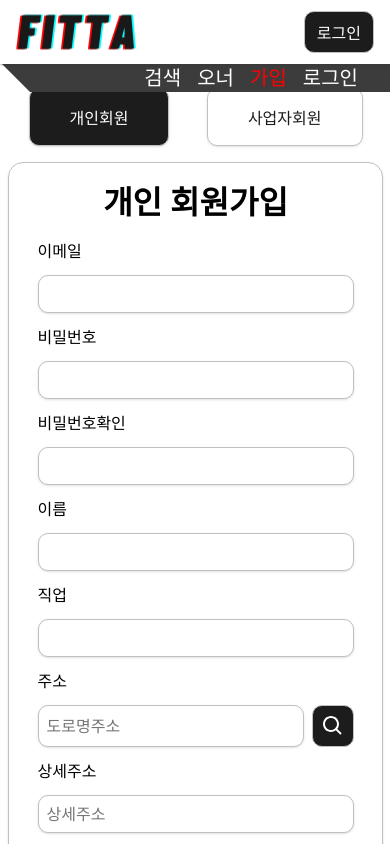
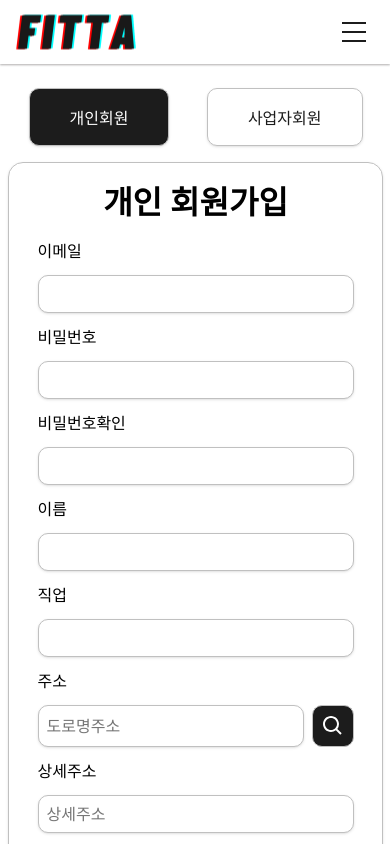
Before and after one commit to yiminwook/fitta, a React (Create React App) app: page /signup/member in a window 390 px wide. Shown: the top 844 px of the page. Built offline with nearby package versions, Linux system fonts and the light colour scheme; no server answers; a web font is replaced by a local one.

Commit message:
Add: mobile sidebar

```diff
--- a/src/components/layout/Layout.module.scss
+++ b/src/components/layout/Layout.module.scss
@@ -6,9 +6,14 @@
   min-width: $min-width;
   min-height: calc(100vh - 4rem - 5rem - 1rem);
   max-width: calc(map-get($points, xl) - 0.5rem * 2);
+  padding: 0.5rem;
   margin: auto;
-  padding: 0.5rem;
   background-color: map-get($colors, white);
+
+  @include min-width(map-get($points, ss)) {
+    min-height: calc(100vh - 4rem - 5rem - 1.75rem - 0.5rem);
+    padding: 1.75rem 0.5rem 0.5rem 0.5rem;
+  }
 }
 
 .footer {
--- a/src/components/layout/header/Header.module.scss
+++ b/src/components/layout/header/Header.module.scss
@@ -37,10 +37,6 @@
           width: 7.5rem;
           height: 4rem;
 
-          span {
-            @extend %blind;
-          }
-
           &::after {
             content: '';
             position: absolute;
@@ -53,10 +49,14 @@
           }
         }
 
-        ul {
-          display: flex;
+        .headerRight {
+          display: none;
           align-items: center;
           gap: 1rem;
+
+          @include min-width(map-get($points, ss)) {
+            display: flex;
+          }
 
           .signInButton {
             @extend %button-black;
@@ -160,6 +160,11 @@
       max-width: map-get($points, xl);
       overflow: hidden;
       transition: height 0.3s ease;
+      display: none;
+
+      @include min-width(map-get($points, ss)) {
+        display: block;
+      }
 
       &::before {
         width: 100%;
--- a/src/components/layout/header/Header.tsx
+++ b/src/components/layout/header/Header.tsx
@@ -4,6 +4,9 @@ import { handleAxiosError } from '@/models/customAxios';
 import axios from 'axios';
 import { Link } from 'react-router-dom';
 import Profile from '@/components/layout/header/Profile';
+import { useState } from 'react';
+import SidebarButton from '@/components/layout/header/SidebarButton';
+import Sidebar from '@/components/layout/header/Sidebar';
 
 interface HeaderProps {
   userData: any;
@@ -11,6 +14,12 @@ interface HeaderProps {
 }
 
 const Header = ({ userData, handleUserData }: HeaderProps) => {
+  const [showSidebar, setShowSidebar] = useState(false);
+
+  const toggleSidebar = () => {
+    setShowSidebar((pre) => !pre);
+  };
+
   const onClick = async () => {
     try {
       const response = await axios.get<{ userData: string }>('/userDummy.json');
@@ -28,10 +37,10 @@ const Header = ({ userData, handleUserData }: HeaderProps) => {
           <div className={header['headerInner']}>
             <Link to="/">
               <div className={header['logo']}>
-                <span>logo</span>
+                <span className="blind">logo</span>
               </div>
             </Link>
-            <ul>
+            <ul className={header['headerRight']}>
               {!userData ? (
                 <li>
                   <a>
@@ -46,6 +55,8 @@ const Header = ({ userData, handleUserData }: HeaderProps) => {
                 </li>
               )}
             </ul>
+            <SidebarButton showSidebar={showSidebar} toggleSidebar={toggleSidebar} />
+            {showSidebar ? <Sidebar /> : null}
           </div>
         </div>
         <nav className={header['headerNav']}>
--- /dev/null
+++ b/src/components/layout/header/Sidebar.module.scss
@@ -0,0 +1,78 @@
+@import '@/styles/mixin.scss';
+@import '@/styles/var.scss';
+@import '@/styles/placeholder.scss';
+
+.toggleButton {
+  position: relative;
+  cursor: pointer;
+  z-index: $nav-z-index + 2;
+  padding: 0.5rem;
+  border-radius: 5px;
+  transition: background-color 0.3s ease;
+
+  &:hover {
+    background-color: map-get($colors, gray);
+  }
+
+  @include min-width(map-get($points, ss)) {
+    display: none;
+  }
+
+  span {
+    width: 1.5rem;
+    height: 2.5px;
+    margin-bottom: 0.4rem;
+    background-color: map-get($colors, black);
+    transition: all 0.3s ease;
+
+    &:last-of-type {
+      margin-bottom: 0;
+    }
+  }
+
+  &.active {
+    span:nth-of-type(1) {
+      transform: rotateZ(405deg) translateY(0.4rem) translateX(0.375rem);
+    }
+    span:nth-of-type(2) {
+      transform: rotateZ(-360deg);
+      opacity: 0;
+    }
+    span:nth-of-type(3) {
+      transform: rotateZ(-405deg) translateY(-0.4rem) translateX(0.375rem);
+    }
+  }
+}
+
+.sidebar {
+  position: fixed;
+  z-index: $nav-z-index + 1;
+  background-color: #fff;
+  top: 0;
+  left: 0;
+  width: calc(100vw - 2rem);
+  height: calc(100vh - 2rem);
+  padding: 1rem 1rem 1rem 1rem;
+
+  @include min-width(map-get($points, ss)) {
+    display: none;
+  }
+
+  header {
+    height: 2rem;
+  }
+
+  ul {
+    display: flex;
+    flex-direction: column;
+    gap: 0.5rem;
+
+    li {
+      font-size: 1.5rem;
+      a {
+        button {
+        }
+      }
+    }
+  }
+}
--- /dev/null
+++ b/src/components/layout/header/Sidebar.tsx
@@ -0,0 +1,22 @@
+import NavChild from '@/components/common/NavChild';
+import sidebar from '@/components/layout/header/Sidebar.module.scss';
+
+const Sidebar = () => {
+  return (
+    <aside className={sidebar['sidebar']}>
+      <header>
+        <h1 className="blind">사이드바</h1>
+      </header>
+      <ul>
+        {/* pageLink 임시 */}
+        <NavChild to="/search" content="검색" />
+        <NavChild to="/owner/123" content="오너" />
+        <NavChild to="/signup" content="가입" />
+        <NavChild to="/signin" content="로그인" />
+        <NavChild to="" content="로그아웃" />
+      </ul>
+    </aside>
+  );
+};
+
+export default Sidebar;
--- /dev/null
+++ b/src/components/layout/header/SidebarButton.tsx
@@ -0,0 +1,18 @@
+import sidebar from '@/components/layout/header/Sidebar.module.scss';
+
+interface SidebarButtonProps {
+  showSidebar: boolean;
+  toggleSidebar: () => void;
+}
+
+const SidebarButton = ({ showSidebar, toggleSidebar }: SidebarButtonProps) => {
+  return (
+    <div className={[sidebar['toggleButton'], showSidebar ? sidebar['active'] : ''].join(' ')} onClick={toggleSidebar}>
+      <span />
+      <span />
+      <span />
+    </div>
+  );
+};
+
+export default SidebarButton;
--- a/src/styles/Global.scss
+++ b/src/styles/Global.scss
@@ -23,6 +23,7 @@ p,
 ol,
 ul,
 li,
+span,
 input,
 label,
 button {
@@ -61,3 +62,12 @@ button {
     cursor: default;
   }
 }
+
+.blind {
+  position: absolute;
+  width: 1px;
+  height: 1px;
+  margin: -1px;
+  overflow: hidden;
+  clip: rect(0 0 0 0);
+}
```
